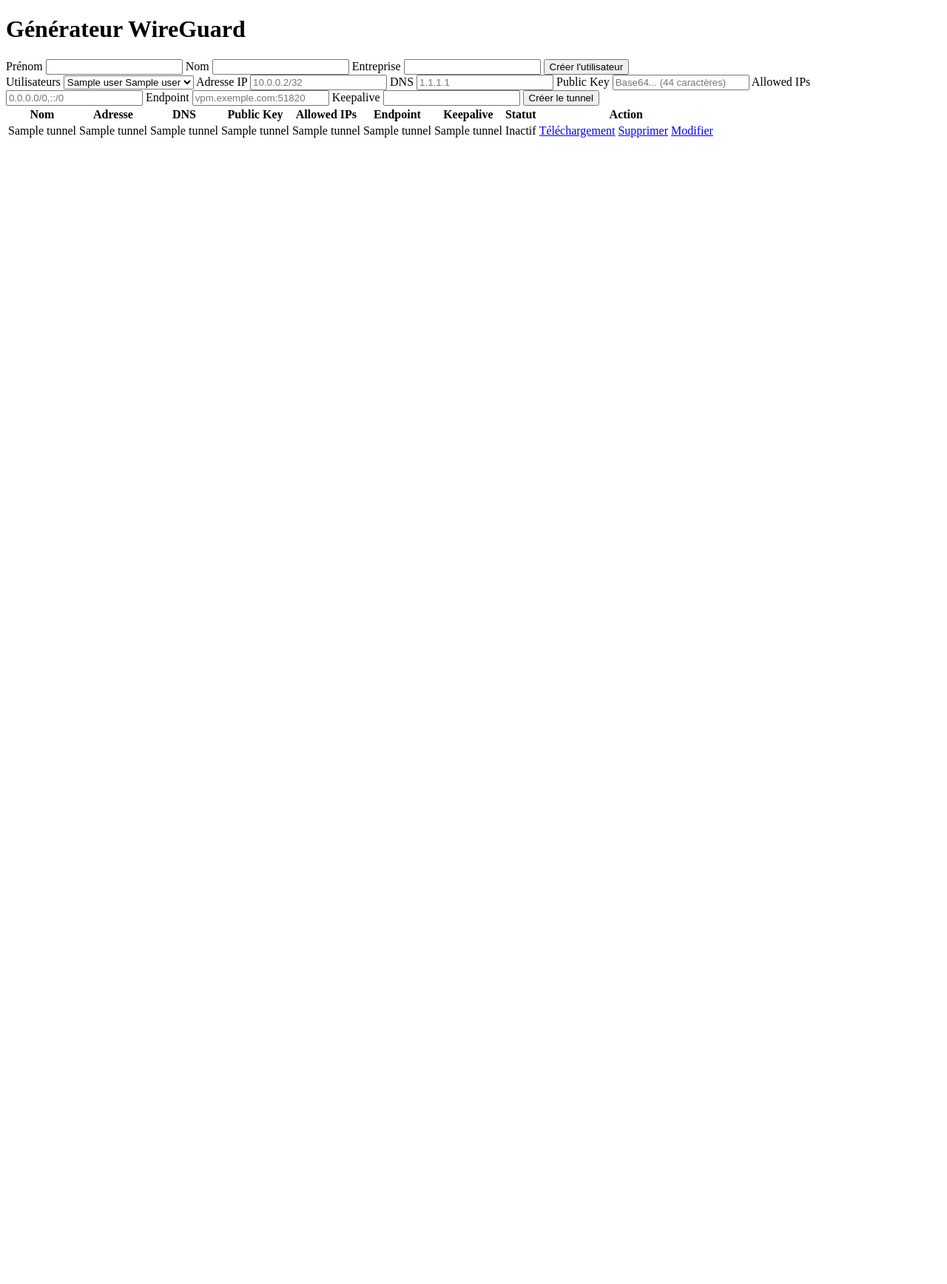
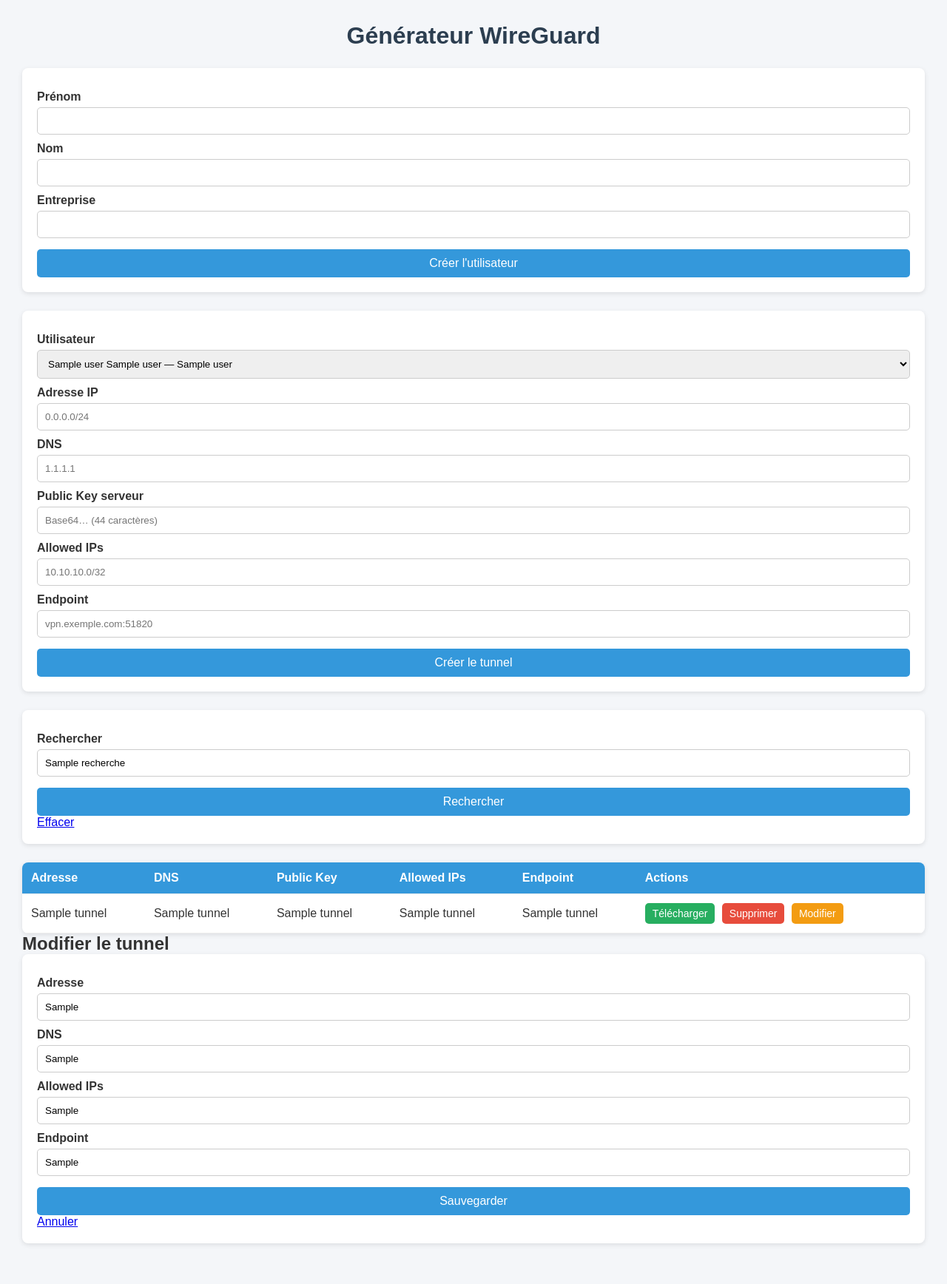
Before and after one commit to wiamnciri89-max/generator-new, a Flask app: template templates/index.html in a window 1280 px wide. Shown: the whole page at 74% size. Before the commit the page ends 186 px from the top, so only its background shows below. Run offline with Flask 3, Linux system fonts and the light colour scheme; the template is opened without the code that fills it: most values are stand-ins (such as "Sample title", 1, 10 or a date in 2020).

Commit message:
Ajouter les modifications

```diff
--- a/app.py
+++ b/app.py
@@ -1,14 +1,12 @@
-from flask import Flask, render_template, request, redirect, url_for
+from flask import Flask, render_template, request, redirect, url_for, send_file
 import pymysql
-
 from cryptography.hazmat.primitives.asymmetric.x25519 import X25519PrivateKey
 import base64
-
 import os
-from flask import send_file
 
 app = Flask(__name__)
 
+# Connexion à la base de données
 def get_db():
     connection = pymysql.connect(
         host="localhost",
@@ -18,6 +16,104 @@
     )
     return connection
 
+
+# Fonction : Générer les clés WireGuard
+def generate_wireguard_keys():
+    # Générer la clé privée
+    private_key_obj = X25519PrivateKey.generate()  # crée une clé privée X25519
+    public_key_obj  = private_key_obj.public_key() # La clé publique est calculée automatiquement à partir de la clé privée
+
+    # Convertir la clé privée en Base64
+    private_key = base64.b64encode(                # convertit en Base64
+        private_key_obj.private_bytes_raw()        # récupère la clé brute (32 octets)
+    ).decode("utf-8")                              # transforme les bytes en texte lisible
+
+    # Convertir la clé publique en Base64
+    public_key = base64.b64encode(
+        public_key_obj.public_bytes_raw()
+    ).decode("utf-8")
+
+    return private_key, public_key
+
+
+# Fonction : Générer le fichier .conf
+def generate_conf(private_key, adresse, dns, public_key, allowedIPs, endpoint):
+    # 3. Générer le fichier .conf
+    return f"""[Interface]
+PrivateKey = {private_key}
+Address = {adresse}
+DNS = {dns}
+
+[Peer]
+PublicKey = {public_key}
+AllowedIPs = {allowedIPs}
+Endpoint = {endpoint}
+PersistentKeepalive = 25
+"""
+#Page prin
+@app.route("/")
+def visite():
+    db = get_db()
+    cursor = db.cursor()
+
+    # Récupère le mot recherché dans l'URL
+    recherche = request.args.get("recherche", "").strip()
+
+    # Récupère les utilisateurs
+    if recherche:
+        cursor.execute("""
+            SELECT * FROM utilisateur
+            WHERE nom LIKE %s
+            OR prenom LIKE %s
+            OR entreprise LIKE %s
+        """, (f"%{recherche}%", f"%{recherche}%", f"%{recherche}%"))
+    else:
+        cursor.execute("SELECT * FROM utilisateur")
+
+    users = cursor.fetchall()  # ← manquait !
+
+    # Récupère les tunnels liés aux utilisateurs trouvés
+    if recherche:
+        cursor.execute("""
+            SELECT t.idTunnel, t.idUti, t.adresse, t.dns, t.privateKey,
+                t.publicKey, t.allowedIPs, t.endpoint, t.keepalive, t.fichierConf
+            FROM tunnel t
+            JOIN utilisateur u ON t.idUti = u.idUti
+            WHERE u.nom LIKE %s
+            OR u.prenom LIKE %s
+            OR u.entreprise LIKE %s
+        """, (f"%{recherche}%", f"%{recherche}%", f"%{recherche}%"))
+    else:
+        cursor.execute("""
+            SELECT idTunnel, idUti, adresse, dns, privateKey,
+                publicKey, allowedIPs, endpoint, keepalive, fichierConf
+            FROM tunnel
+        """)
+
+    tunnels = cursor.fetchall()
+    db.close()
+
+    # Gestion du bouton "modifier"
+    modifier_id = request.args.get("modifier")
+    tunnel_a_modifier = None
+
+    if modifier_id:
+        for t in tunnels:
+            if t[0] == int(modifier_id):
+                tunnel_a_modifier = t
+                break
+
+    return render_template(
+        "index.html",
+        users=users,
+        tunnels=tunnels,
+        tunnel_a_modifier=tunnel_a_modifier,
+        recherche=recherche
+    )
+
+
+
+# Création utilisateur
 @app.route("/create-user", methods=["POST"])
 def create_user():
 
@@ -39,22 +135,8 @@
     # 3. Rediriger
     return redirect(url_for("visite"))
 
-@app.route("/")
-def visite():    #la fonction qui s'exécute pour visiter la page
-    db = get_db() #ouvre la connexion MySQL
-    cursor = db.cursor() #cursol:l'outil qui envoie les requetes SQL
 
-    #Récupère les utilisateurs
-    cursor.execute("SELECT * FROM utilisateur")
-    users = cursor.fetchall() #affiche les resultat
-
-    #Récupère les tunnels
-    cursor.execute("SELECT * FROM tunnel")
-    tunnels = cursor.fetchall()
-
-    db.close()
-    return render_template("index.html", users=users, tunnels=tunnels)
-
+# Création tunnel
 @app.route("/create-tunnel", methods=["POST"])
 def create_tunnel():
 
@@ -63,35 +145,42 @@
     adresse    = request.form.get("adresse")
     dns        = request.form.get("DNS")
     public_key_serveur = request.form.get("public_key")
-    allowed_ips = request.form.get("allowed_ips")
+    allowedIPs = request.form.get("allowedIPs")
     endpoint   = request.form.get("Endpoint")
     keepalive  = request.form.get("Keepalive")
 
+    #Valider l'adresse
+    if not valide_ip(adresse):
+
+        db = get_db()
+        cursor = db.cursor()
+
+        cursor.execute("SELECT * FROM utilisateur")
+        users = cursor.fetchall()
+
+        cursor.execute("SELECT * FROM tunnel")
+        tunnels = cursor.fetchall()
+
+        db.close()
+
+        return render_template("index.html",
+            erreur="Adresse IP invalide !",
+            users=users,
+            tunnels=tunnels
+        )
+
     # Générer les clés WireGuard
-    private_key_obj = X25519PrivateKey.generate() #crée une clé privée X25519
-    public_key_obj  = private_key_obj.public_key() #La clé publique est calculée automatiquement à partir de la clé privée
+    private_key, public_key = generate_wireguard_keys()
 
-    # Convertir la clé public en Base64
-    private_key = base64.b64encode( #convertit en Base64
-        private_key_obj.private_bytes_raw() #récupère la clé brute(32octets)
-    ).decode("utf-8")  #transforme les bytes en texte lisible
-
-    # Convertir la clé publique en Base64
-    public_key = base64.b64encode(
-        public_key_obj.public_bytes_raw()
-    ).decode("utf-8")
-
-# 3. Générer le fichier .conf
-    conf_content = f"""[Interface]
-PrivateKey = {private_key}
-Address = {adresse}
-DNS = {dns}
-
-[Peer]
-PublicKey = {public_key}
-AllowedIPs = {allowed_ips}
-Endpoint = {endpoint}
-PersistentKeepalive = {keepalive}"""
+    # 3. Générer le fichier .conf
+    conf_content = generate_conf(
+        private_key,
+        adresse,
+        dns,
+        public_key,
+        allowedIPs,
+        endpoint,
+    )
 
     # 4. Sauvegarder le fichier
     os.makedirs("configs", exist_ok=True)
@@ -105,7 +194,7 @@
     cursor = db.cursor()
     cursor.execute(
         "INSERT INTO tunnel (idUti, adresse, dns, privateKey, publicKey, allowedIPs, endpoint, keepalive, fichierConf) VALUES (%s, %s, %s, %s, %s, %s, %s, %s, %s)",
-        (user_id, adresse, dns, private_key, public_key, allowed_ips, endpoint, keepalive, nom_fichier)
+        (user_id, adresse, dns, private_key, public_key, allowedIPs, endpoint, keepalive, nom_fichier)
     )
     db.commit()
     db.close()
@@ -113,19 +202,103 @@
     # 6. Rediriger
     return redirect(url_for("visite"))
 
+# Bouton télécharger
 @app.route("/download/<int:id>")
 def download(id):
-    #recupérer le nom du fichier depuis le base
+
+    # Récupérer le nom du fichier depuis la base
     db = get_db()
     cursor = db.cursor()
     cursor.execute("SELECT fichierConf FROM tunnel WHERE idTunnel = %s",(id,))
     tunnel = cursor.fetchone()
     db.close()
 
-    #envoyer le fichier
+    # Envoyer le fichier
     fichier = tunnel[0].strip()
     chemin = os.path.join("configs", fichier)
     return send_file(chemin, as_attachment=True)
 
+
+
+# Bouton supprimer
+@app.route("/delete/<int:id>")
+def delete(id):
+
+    db = get_db()
+    cursor = db.cursor()
+
+    # 1. Récupérer le fichier .conf
+    cursor.execute(
+        "SELECT fichierConf FROM tunnel WHERE idTunnel = %s", (id,)
+    )
+    tunnel = cursor.fetchone()
+
+    # 2. Supprimer le fichier .conf
+    if tunnel:
+        chemin = os.path.join("configs", tunnel[0])
+        if os.path.exists(chemin):
+            os.remove(chemin)
+
+    # 3. Supprimer de la base
+    cursor.execute(
+        "DELETE FROM tunnel WHERE idTunnel = %s", (id,)
+    )
+    db.commit()
+    db.close()
+
+    # 4. Rediriger
+    return redirect(url_for("visite"))
+
+
+# Bouton modifier
+@app.route("/modify/<int:id>", methods=["POST"])
+def modify(id):
+
+    adresse   = request.form.get("adresse")
+    dns       = request.form.get("DNS")
+    allowedIPs= request.form.get("allowedIPs")
+    endpoint  = request.form.get("Endpoint")
+
+    db = get_db()
+    cursor = db.cursor()
+    cursor.execute(
+        "UPDATE tunnel SET adresse=%s, dns=%s, allowedIPs=%s, endpoint=%s WHERE idTunnel=%s",
+        (adresse, dns, allowedIPs, endpoint, id)
+    )
+    db.commit()
+    db.close()
+
+    return redirect(url_for("visite"))
+#conditions à l'utilisateurs
+def valide_ip(adresse):
+    #séparer l'adresse du masque
+    parties = adresse.split("/")
+    if len(parties) != 2:
+        return False
+
+    ip = parties[0]
+    masque = parties[1]
+    #séparer les 4 blocs
+    if not masque.isdigit():
+        return False
+
+    if int(masque) < 0 or int(masque) > 32:
+        return False
+
+    blocs = ip.split(".")
+    #vérifie qu'il y  a excatement 4 blocs
+    if len(blocs) != 4:
+        return False
+
+    #vérifie charque bloc
+    for bloc in blocs :
+        if not bloc.isdigit(): #doit etre un nombre
+            return False
+        if int(bloc) < 0 or int(bloc) > 255 :
+            return False
+    return True
+
+
+# Lancer l'application
 if __name__ == "__main__":
     app.run(debug=True)
--- a/static/style.css
+++ b/static/style.css
@@ -0,0 +1,122 @@
+/* ------------------------------
+   RESET
+--------------------------------*/
+* {
+    margin: 0;
+    padding: 0;
+    box-sizing: border-box;
+    font-family: Arial, sans-serif;
+}
+
+/* ------------------------------
+   BODY
+--------------------------------*/
+body {
+    background: #f4f6f9;
+    padding: 30px;
+    color: #333;
+}
+
+/* ------------------------------
+   TITRE
+--------------------------------*/
+h1 {
+    text-align: center;
+    margin-bottom: 25px;
+    color: #2c3e50;
+}
+
+/* ------------------------------
+   FORMULAIRES
+--------------------------------*/
+form {
+    background: white;
+    padding: 20px;
+    margin-bottom: 25px;
+    border-radius: 8px;
+    box-shadow: 0 2px 6px rgba(0,0,0,0.1);
+}
+
+form h2 {
+    margin-bottom: 15px;
+    color: #34495e;
+}
+
+label {
+    display: block;
+    margin-top: 10px;
+    font-weight: bold;
+}
+
+input, select {
+    width: 100%;
+    padding: 10px;
+    margin-top: 5px;
+    border-radius: 5px;
+    border: 1px solid #ccc;
+}
+
+button {
+    margin-top: 15px;
+    padding: 10px;
+    width: 100%;
+    background: #3498db;
+    color: white;
+    border: none;
+    border-radius: 5px;
+    cursor: pointer;
+    font-size: 16px;
+}
+
+button:hover {
+    background: #2980b9;
+}
+
+/* ------------------------------
+   TABLEAU
+--------------------------------*/
+table {
+    width: 100%;
+    border-collapse: collapse;
+    margin-top: 25px;
+    background: white;
+    border-radius: 8px;
+    overflow: hidden;
+    box-shadow: 0 2px 6px rgba(0,0,0,0.1);
+}
+
+thead {
+    background: #3498db;
+    color: white;
+}
+
+th, td {
+    padding: 12px;
+    text-align: left;
+    border-bottom: 1px solid #eee;
+}
+
+tr:hover {
+    background: #f1f1f1;
+}
+
+/* ------------------------------
+   BOUTONS ACTIONS
+--------------------------------*/
+td a {
+    display: inline-block;
+    padding: 6px 10px;
+    margin-right: 5px;
+    border-radius: 5px;
+    text-decoration: none;
+    color: white;
+    font-size: 14px;
+}
+
+td a:nth-child(1) { background: #27ae60; } /* Télécharger */
+td a:nth-child(2) { background: #e74c3c; } /* Supprimer */
+td a:nth-child(3) { background: #f39c12; } /* Modifier */
+
+td a:hover {
+    opacity: 0.8;
+}
--- a/templates/index.html
+++ b/templates/index.html
@@ -2,9 +2,8 @@
 <html lang="fr">
 <head>
     <meta charset="UTF-8">
-    <meta name="viewport" content="width=device-width, initial-scale=1.0">
     <title>Générateur WireGuard</title>
-    <link rel="stylesheet" href="{{url_for('static', filename='style.css')}}">
+    <link rel="stylesheet" href="{{ url_for('static', filename='style.css') }}">
 </head>
 <body>
 
@@ -12,63 +11,75 @@
 
     <!-- Formulaire utilisateur -->
     <form method="POST" action="/create-user">
-        <label for="firstname">Prénom</label>
-        <input type="text" id="firstname" name="firstname" maxlength="20">
-        <label for="lastname">Nom</label>
-        <input type="text" id="lastname" name="lastname" maxlength="20">
-        <label for="nputEntreprise">Entreprise</label>
-        <input type="text" id="nputEntreprise" name="nputEntreprise" required>
-        <button type="submit" class="btn btn-primary w-100">
-            <i class="fa-solid fa-plus me-1"></i>Créer l'utilisateur
-        </button>
+        <label>Prénom</label>
+        <input type="text" name="firstname">
+        <label>Nom</label>
+        <input type="text" name="lastname">
+        <label>Entreprise</label>
+        <input type="text" name="nputEntreprise">
+        <button type="submit">Créer l'utilisateur</button>
     </form>
+
+
+    <!-- Les conditions -->
+        {% if erreur %}
+    <p style="color:red;">{{ erreur }}</p>
+        {% endif %}
 
     <!-- Formulaire tunnel -->
     <form method="POST" action="/create-tunnel">
-        <label>Utilisateurs</label>
+        <label>Utilisateur</label>
         <select name="user_id">
             {% for user in users %}
-            <option value="{{user[0]}}">
-                {{ user[1] }} {{ user[2] }}
+            <option value="{{ user[0] }}">
+                {{ user[1] }} {{ user[2] }} — {{ user[3] }}
             </option>
             {% endfor %}
         </select>
 
         <label>Adresse IP</label>
-        <input type="text" name="adresse" placeholder="10.0.0.2/32">
+        <input type="text" name="adresse" placeholder="0.0.0.0/24">
 
         <label>DNS</label>
         <input type="text" name="DNS" placeholder="1.1.1.1">
 
-        <label>Public Key</label>
-        <input type="text" name="public_key" placeholder="Base64... (44 caractères) ">
+        <label>Public Key serveur</label>
+        <input type="text" name="public_key" placeholder="Base64… (44 caractères)">
 
         <label>Allowed IPs</label>
-        <input type="text" name="Allowed" placeholder="0.0.0.0/0,::/0">
+        <input type="text" name="allowedIPs" placeholder="10.10.10.0/32">
 
         <label>Endpoint</label>
-        <input type="text" name="Endpoint" placeholder="vpm.exemple.com:51820">
-
-        <label>Keepalive</label>
-        <input type="number" name="Keepalive">
+        <input type="text" name="Endpoint" placeholder="vpn.exemple.com:51820">
 
         <button type="submit">Créer le tunnel</button>
+    </form>
 
+    <!-- La barre de recherche -->
+<form method="GET" action="/">
+    <label for="search-input">Rechercher</label>
+    <input
+        type="text"
+        id="search-input"
+        name="recherche"
+        placeholder="Rechercher par nom, prénom, entreprise..."
+        value="{{ recherche }}">
+    <button type="submit">Rechercher</button>
+    <a href="/">Effacer</a>
 </form>
+
+</div>
 
     <!-- Tableau des tunnels -->
     <table>
         <thead>
             <tr>
-            <th>Nom</th>
                 <th>Adresse</th>
                 <th>DNS</th>
                 <th>Public Key</th>
                 <th>Allowed IPs</th>
                 <th>Endpoint</th>
-            <th>Keepalive</th>
-            <th>Statut</th>
-            <th>Action</th>
+                <th>Actions</th>
             </tr>
         </thead>
         <tbody>
@@ -76,27 +87,40 @@
             <tr>
                 <td>{{ tunnel[2] }}</td>
                 <td>{{ tunnel[3] }}</td>
-            <td>{{ tunnel[4] }}</td>
+                <td>{{ tunnel[5] }}</td>
                 <td>{{ tunnel[6] }}</td>
                 <td>{{ tunnel[7] }}</td>
-            <td>{{ tunnel[8] }}</td>
-            <td>{{ tunnel[9] }}</td>
                 <td>
-                {% if tunnel[10] == 1 %}
-                Actif
-                {% else %}
-                Inactif
-                {% endif %}
-            </td>
-            <td>
-                <!-- Boutons actions -->
-                <a href="/download/{{ tunnel[0] }}">Téléchargement</a>
+                    <a href="/download/{{ tunnel[0] }}">Télécharger</a>
                     <a href="/delete/{{ tunnel[0] }}">Supprimer</a>
-                <a href="/modify/{{ tunnel[0] }}">Modifier</a>
+                    <a href="/?modifier={{ tunnel[0] }}">Modifier</a>
                 </td>
             </tr>
             {% endfor %}
         </tbody>
     </table>
+
+    <!-- Formulaire modifier -->
+    {% if tunnel_a_modifier %}
+    <h2>Modifier le tunnel</h2>
+    <form method="POST" action="/modify/{{ tunnel_a_modifier[0] }}">
+
+        <label>Adresse</label>
+        <input type="text" name="adresse" value="{{ tunnel_a_modifier[2] }}">
+
+        <label>DNS</label>
+        <input type="text" name="DNS" value="{{ tunnel_a_modifier[3] }}">
+
+        <label>Allowed IPs</label>
+        <input type="text" name="allowedIPs" value="{{ tunnel_a_modifier[6] }}">
+
+        <label>Endpoint</label>
+        <input type="text" name="Endpoint" value="{{ tunnel_a_modifier[7] }}">
+
+        <button type="submit">Sauvegarder</button>
+        <a href="/">Annuler</a>
+    </form>
+    {% endif %}
+
 </body>
 </html>
```
Also changed, not shown: 6 other files. Lines whose indentation alone changed are shown as unchanged.
